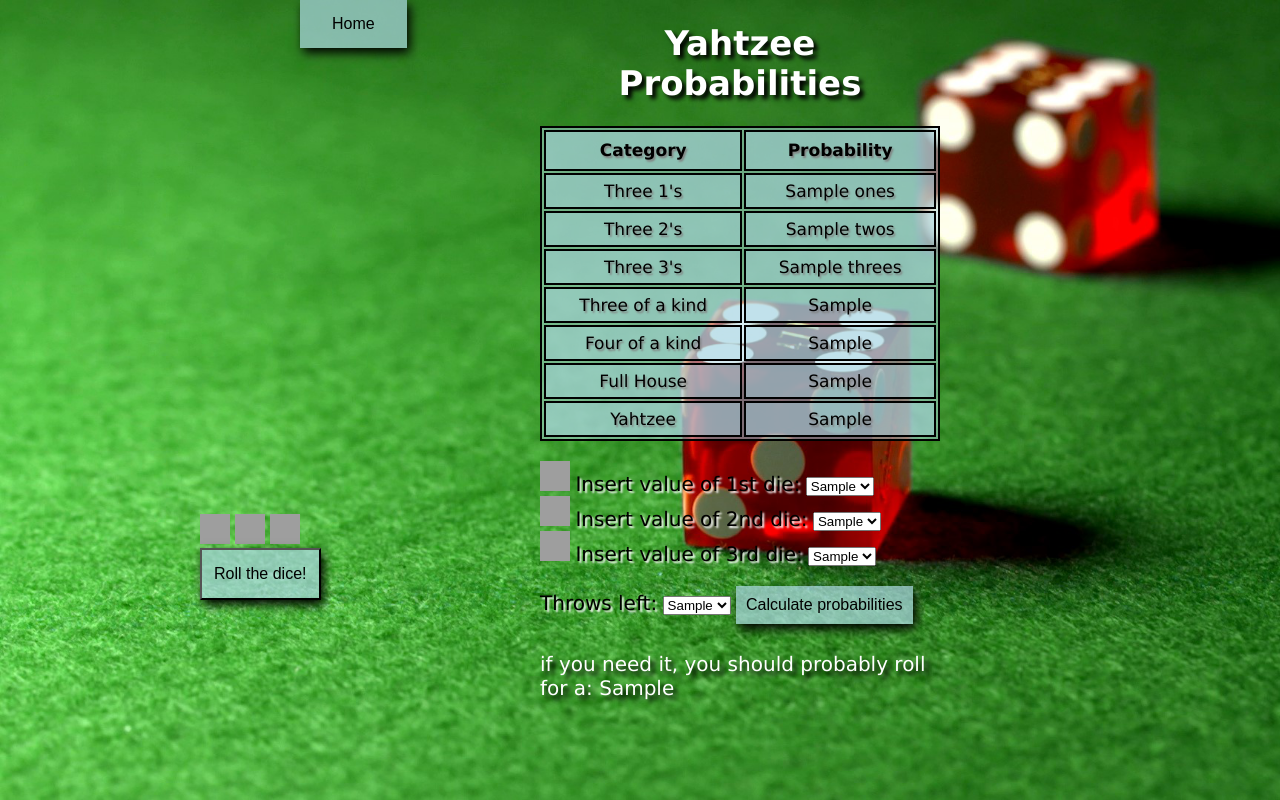
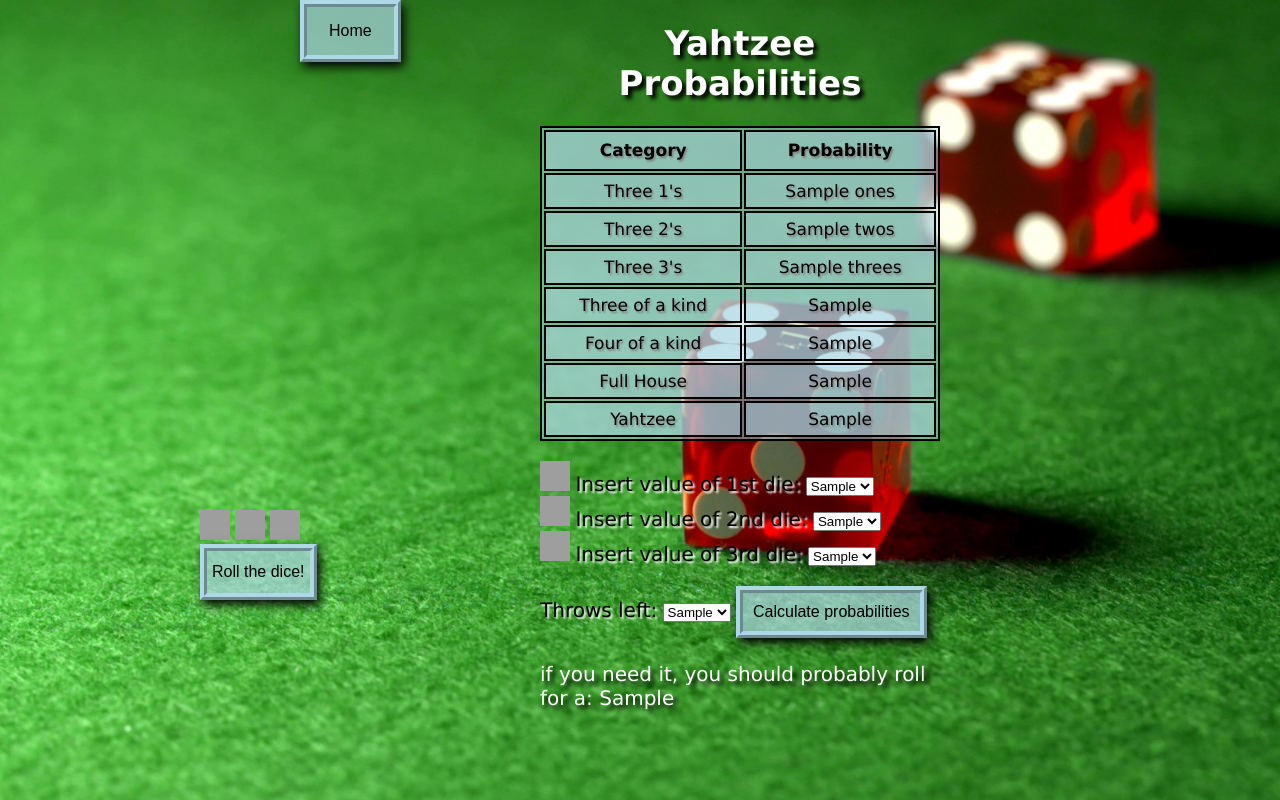
Before and after one commit to Simonolsson98/flask-yahtzee-project, a Flask app: template templates/index.html in a window 1280 px wide. Run offline with Flask 2, Linux system fonts and the light colour scheme; the template is opened without the code that fills it: most values are stand-ins (such as "Sample title", 1, 10 or a date in 2020); grey boxes are pictures that could not be loaded.

Commit message:
added border to buttons

```diff
--- a/static/css/main.css
+++ b/static/css/main.css
@@ -33,7 +33,7 @@
     font-weight:500;
     font-size: 30px;
     left: 540px;
-    bottom: 80px;
+    bottom: 70px;
     width: 400px;
     font-size: 20px;
 }
@@ -46,8 +46,7 @@
 }
 
 .roll button{
-    background-color: rgba(173, 216, 230, 0.7);
-    padding: 15px 12px;
+    padding: 12px 5px;
     text-align: center;
     text-decoration: none;
     box-shadow: 2.5px 5px 10px #000000;
@@ -56,26 +55,15 @@
 }
 
 .probs, .home{
-    background-color: rgba(173, 216, 230, 0.7);
-    border: none;
-    color: black;
     box-shadow: 2.5px 5px 10px #000000;
     position: relative;
     left: 300px;
-    padding: 15px 32px;
+    padding: 15px 22px;
     text-align: center;
-    text-decoration: none;
-    display: inline-block;
     font-size: 16px;
 }
-.calc:hover, .home:hover, .probs:hover, .rollbtn:hover{
-    opacity: 1;
-    background-color: rgb(99, 238, 238);
-}
 .calc {
-    background-color: rgba(173, 216, 230, 0.7);
-    border: none;
-    color: black;
+    border: 2px white ridge;
     box-shadow: 2.5px 5px 10px #000000;
     position: relative;
     padding: 10px 10px;
@@ -84,7 +72,15 @@
     display: inline-block;
     font-size: 16px;
 }
-
+.calc, .probs, .home, .roll button{
+    background-color: rgba(173, 216, 230, 0.7);
+    transition-duration: 0.5s;
+    border: 2px rgba(173, 216, 230) ridge;
+    border-width: 7px;
+}
+.calc:hover, .home:hover, .probs:hover, .rollbtn:hover{
+    background-color: rgb(66, 194, 194);
+}
 
 table, td, th {
     border: 2px solid black;
```
